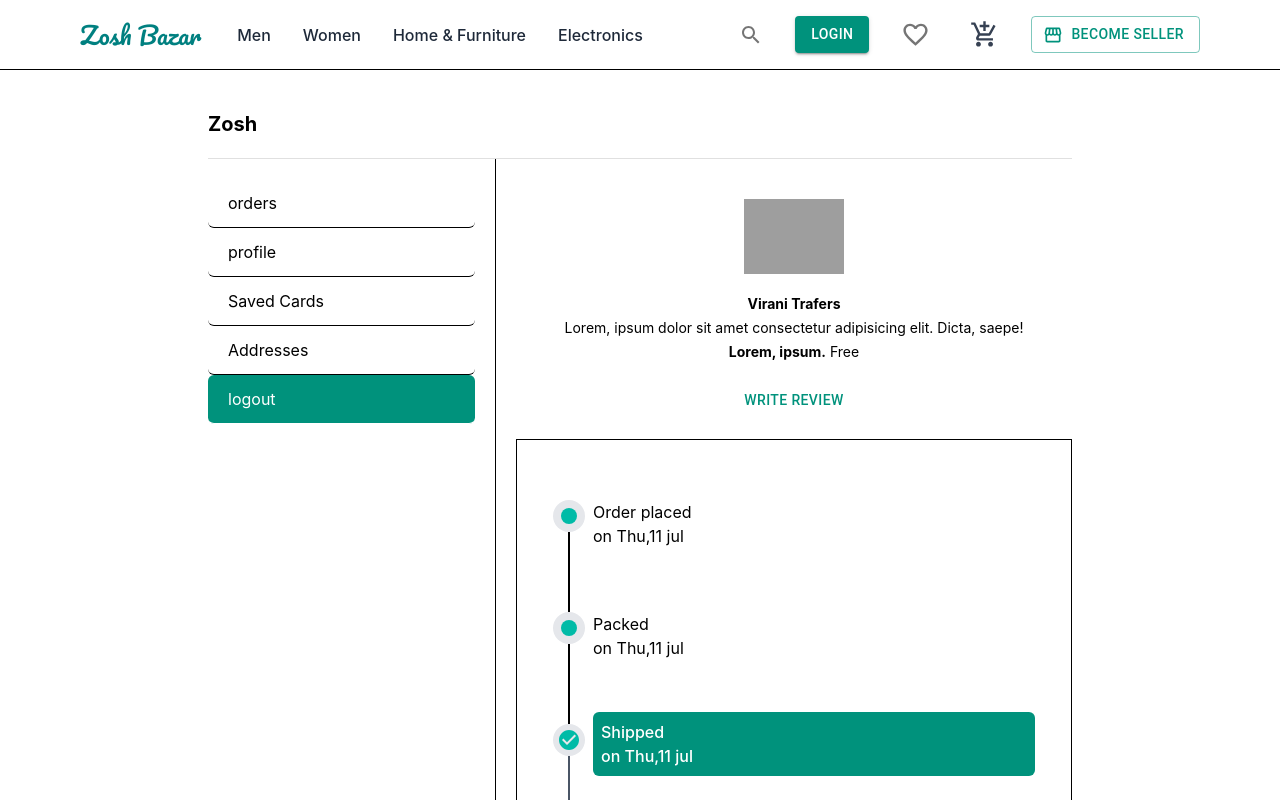
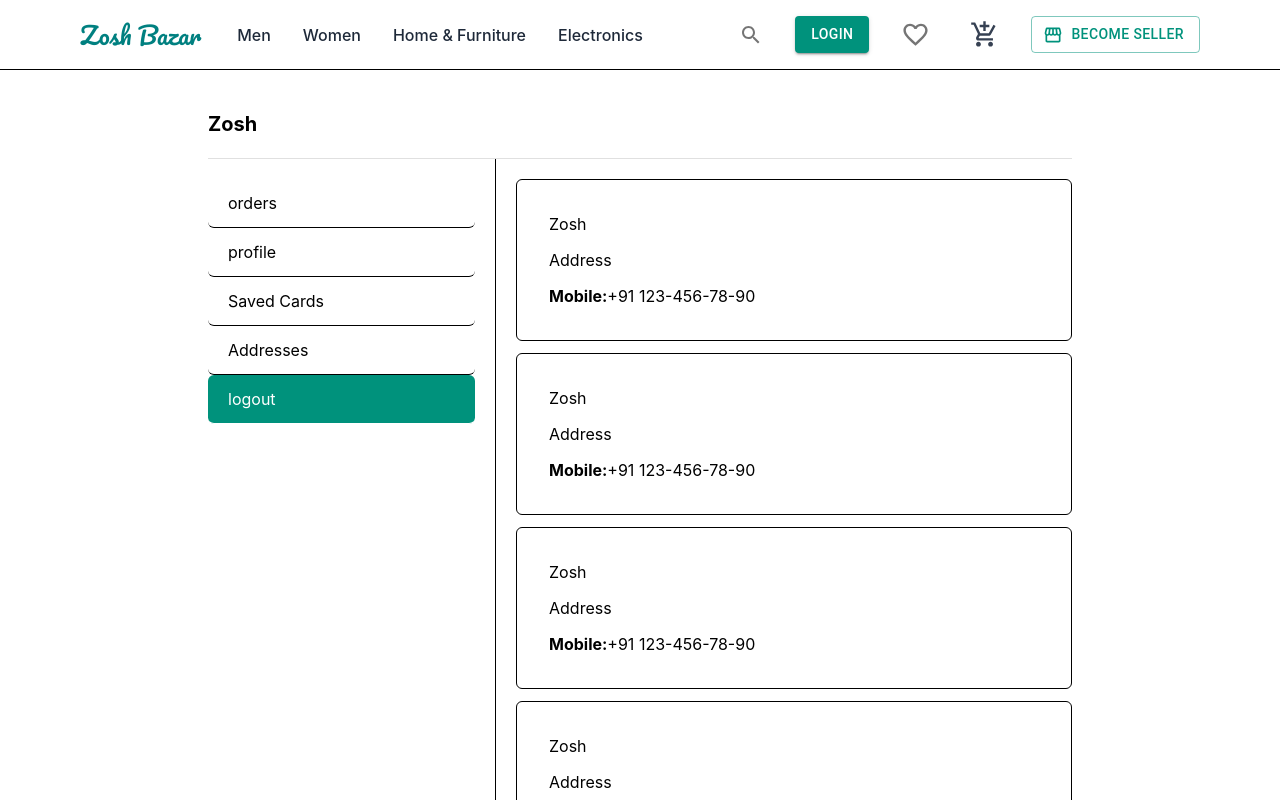
Before and after one commit to mihirprasad62/Ecommerce-Multivendor-Frontend, a React (Vite) app: page / in a window 1280 px wide. Shown: the top 800 px of the page. Built offline with nearby package versions, Linux system fonts and the light colour scheme; grey boxes are pictures that could not be loaded; the HTML template or start-up script is replaced by a standard one.

Commit message:
User details section of Account done.

```diff
--- /dev/null
+++ b/src/components/ProfileFieldCard.tsx
@@ -0,0 +1,16 @@
+import { Divider } from '@mui/material'
+import React from 'react'
+
+const ProfileFieldCard = ({label,value}:any) => {
+  return (
+    <>
+    <div className='p-5 flex items-center bg-slate-50'>
+        <p className='w-20 lg:w-36 pr-5 '>{label}</p>
+        <Divider flexItem orientation='vertical'/>
+        <p className='pl-5 lg:pl-10 font-semibold text-lg'>{value}</p>
+    </div>
+    </>
+  )
+}
+
+export default ProfileFieldCard
--- a/src/customer/pages/Account/Account.tsx
+++ b/src/customer/pages/Account/Account.tsx
@@ -3,6 +3,8 @@ import React from 'react'
 import { useLocation, useNavigate } from 'react-router-dom'
 import Orders from './Orders'
 import OrderDetails from './OrderDetails'
+import UserDetails from './UserDetails'
+import Address from './Address'
 
 const menu=[
     {name:"orders",path:"/account/orders"},
@@ -44,7 +46,9 @@ const Account = () => {
             </section>
             <section className='right lg:col-span-2 lg:pl-5 py-5'>
                {/* <Orders/> */}
-               <OrderDetails/>
+               {/* <OrderDetails/> */}
+               {/* <UserDetails/> */}
+               <Address/>
             </section>
         </div>
     </div>
--- /dev/null
+++ b/src/customer/pages/Account/Address.tsx
@@ -0,0 +1,16 @@
+import React from 'react'
+import UserAddressCard from './UserAddressCard'
+
+const Address = () => {
+  return (
+    <>
+   <div className='space-y-3'>
+    {
+        [1,1,1,1].map((item)=><UserAddressCard/>)
+    }
+   </div>
+    </>
+  )
+}
+
+export default Address
--- /dev/null
+++ b/src/customer/pages/Account/UserAddressCard.tsx
@@ -0,0 +1,22 @@
+import React from 'react'
+
+const UserAddressCard = () => {
+  return (
+    <>
+    <div className='p-5 border rounded-md flex'>
+        <div className='space-y-3 p-3'>
+            <h1>Zosh</h1>
+            <p className='w-[320px]'>
+                Address
+            </p>
+            <p>
+                <strong>Mobile:</strong>
+                +91 123-456-78-90
+            </p>
+        </div>
+    </div>
+    </>
+  )
+}
+
+export default UserAddressCard
--- /dev/null
+++ b/src/customer/pages/Account/UserDetails.tsx
@@ -0,0 +1,28 @@
+import React from 'react'
+import ProfileFieldCard from '../../../components/ProfileFieldCard'
+import { Divider } from '@mui/material'
+
+const UserDetails = () => {
+  return (
+    <>
+    <div className='flex justify-center py-10'>
+        <div className='w-full lg:w-[70%]'>
+            <div className="items-center pb-3 justify-between">
+                <h1 className='text-2xl font-bold text-gray-600'>Personal details</h1>
+            </div>
+
+            <div className='space-y-5'>
+                <ProfileFieldCard label={"Name"} value={"Mihir"}/>
+                <Divider/>
+                <ProfileFieldCard label={"Email"} value={"mihirprasad@gmail.com"}/>
+                <Divider/>
+                <ProfileFieldCard label={"Mobile"} value={"1234567890"}/>
+            </div>
+        </div>
+
+    </div>
+    </>
+  )
+}
+
+export default UserDetails
```
